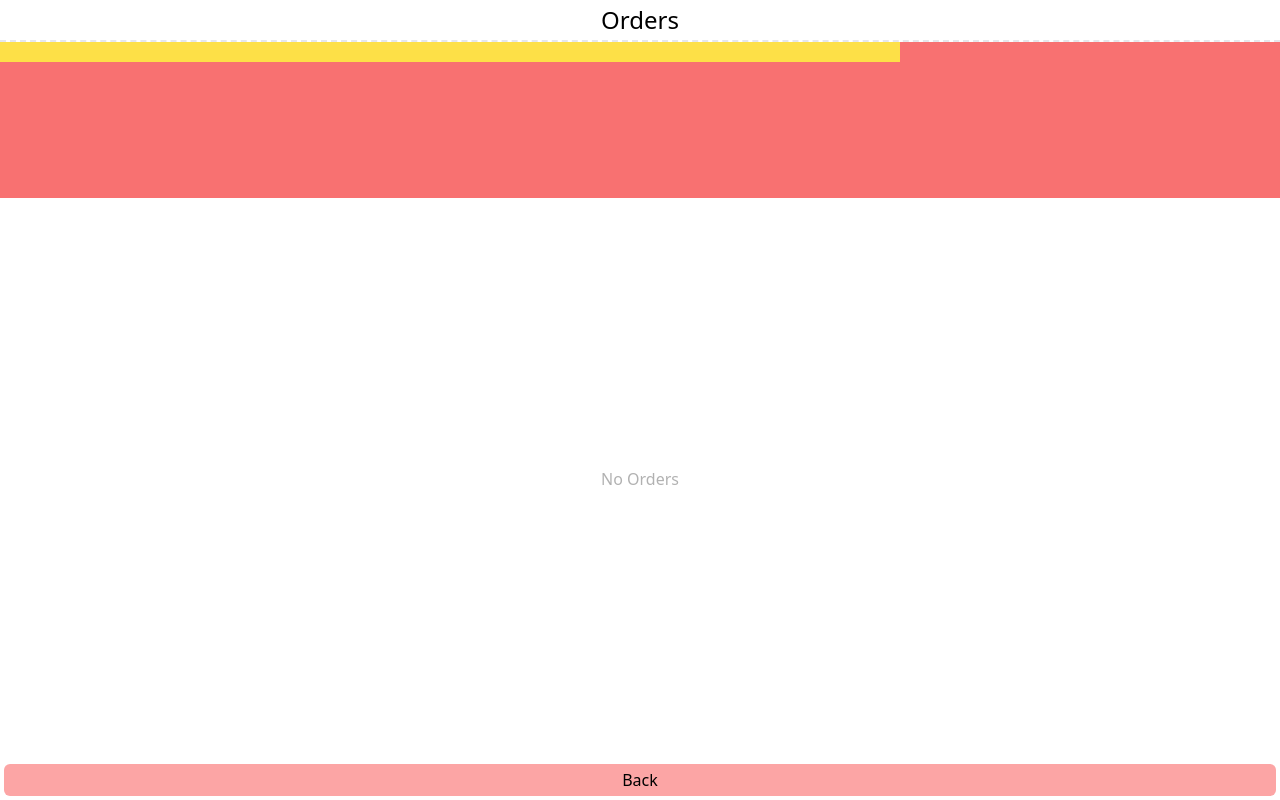
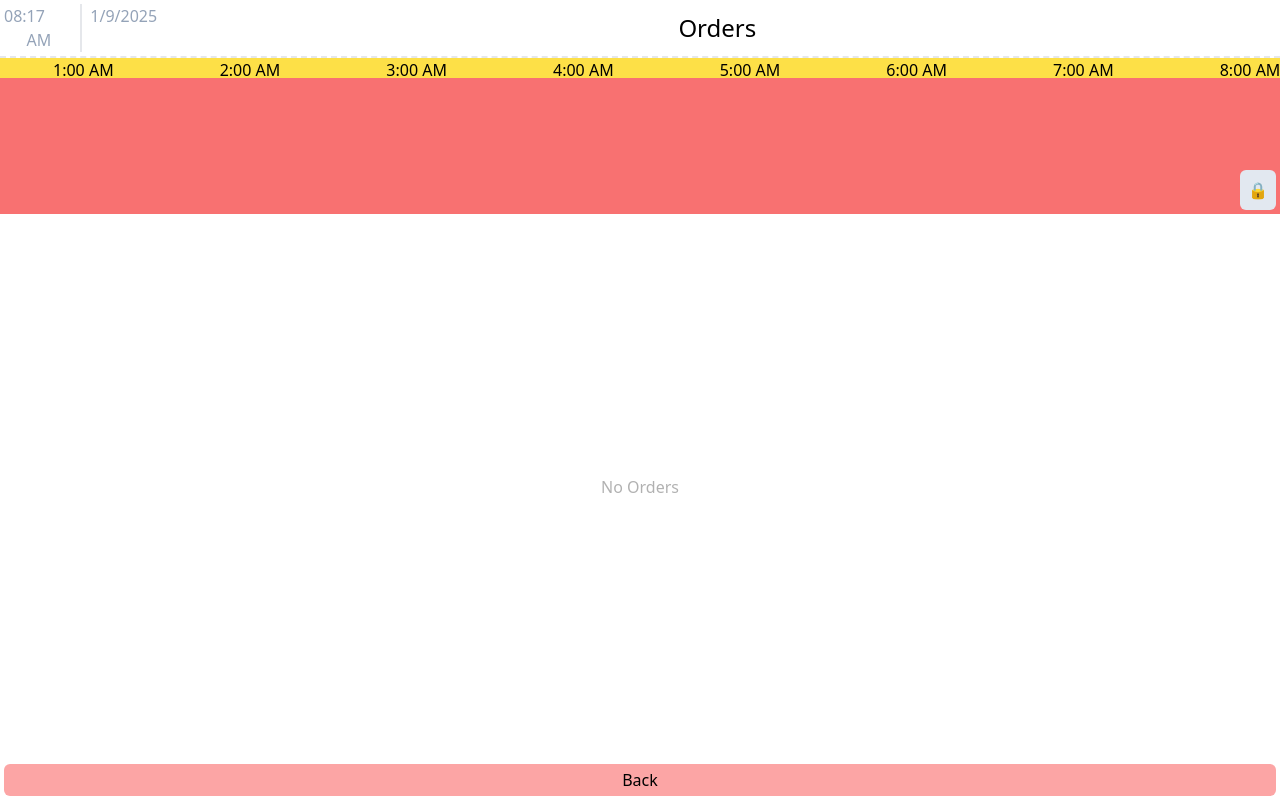
Before and after one commit to plachenko/DeliCounter, a SvelteKit app: page /orders in a window 1280 px wide. Built offline with nearby package versions, Linux system fonts and the light colour scheme.

Commit message:
adding timeline functionality

```diff
--- a/src/lib/components/Time.svelte
+++ b/src/lib/components/Time.svelte
@@ -4,6 +4,7 @@
 	let blink = $state(false);
 	let curTime = new Date();
 	let showFuture = $state(false);
+	let futureDateEl = $state(null);
 
 	let t1 = '01:34:00';
 	let t2 = '02:34:00';
@@ -71,6 +72,7 @@
 			<div class="w-full absolute h-full flex justify-center">
 				<div class="w-[200px] z-[999] absolute top-0 h-full">
 					<button
+						bind:this={futureDateEl}
 						onclick={() => addFutureDate()}
 						class={`${!showFuture ? 'bg-slate-400/20' : 'bg-green-400/20 font-bold border-red-400'} rounded-md border-2 absolute top-0 w-full h-full`}
 					>
--- a/src/routes/+page.svelte
+++ b/src/routes/+page.svelte
@@ -136,6 +136,7 @@
 		</div>
 		<button onclick={(startPrint = false)} class="absolute bg-red-400 p-2 rounded-md">Close</button>
 	{/if}
+
 	{#if addingFuture}
 		<div class="absolute z-[9999] top-1 flex justify-center w-full">
 			<input
@@ -152,6 +153,7 @@
 			/>
 		</div>
 	{/if}
+
 	{#if startOrder}
 		{#if showIngredients}
 			<div
@@ -202,8 +204,15 @@
 			<button
 				onclick={() => (orderType = orderType ? 0 : 1)}
 				class="top-1 absolute right-1 rounded-md border-2 bg-slate-300/30 px-1"
-				>{orderTypes[orderType]}</button
-			>
+				>
+
+				{#if orderType == 1}
+				📱
+				{:else}
+				🧑
+				{/if}
+				{orderTypes[orderType]}
+				</button>
 		</div>
 		<div class="grid grid-cols-3 gap-1 grid-rows-3 h-full p-1">
 			{#each curArr as cat, idx}
@@ -272,6 +281,12 @@
 						}}
 						class="bg-slate-300 rounded-md p-3 flex-1"
 					>
+						{#if idx == 1}
+						📱
+						{:else}
+						🧑
+						{/if}
+
 						{orderTypes[idx]}
 					</button>
 				{/each}
--- a/src/routes/orders/+page.svelte
+++ b/src/routes/orders/+page.svelte
@@ -1,13 +1,23 @@
 <script>
 	import { onMount } from 'svelte';
+	import Time from '$lib/components/Time.svelte';
 	let orders = $state([]);
 	let showOrder = $state(false);
+	let cursor = $state(null);
+	let timeslotEl = $state(null);
+
+	let timeslotLock = $state(true);
 
 	let curOrder = $state(null);
 
 	let options = $state(['back', 'cancel order']);
 
 	$effect(() => {
+
+		if(showOrder==false){
+			focusCursor();
+		}
+
 		if (!orders[curOrder]?.finished) {
 			options[2] = 'finish order';
 		} else {
@@ -17,7 +27,24 @@
 
 	onMount(() => {
 		orders = JSON.parse(window.localStorage.getItem('allOrders')) || [];
+
+		window.requestAnimationFrame(moveCursor);
 	});
+
+	function moveCursor(el) {
+		if(showOrder) return;
+		let l = cursor.offsetLeft;
+		cursor.style.left = l+1 + 'px';
+		focusCursor();
+		setTimeout(() => {
+			window.requestAnimationFrame(moveCursor);
+		},1000)
+	}
+
+	function focusCursor(){
+		if(!timeslotLock) return;
+		timeslotEl.scrollLeft = cursor?.offsetLeft;
+	}
 
 	function setAllOrders() {
 		window.localStorage.setItem('allOrders', JSON.stringify(orders));
@@ -67,18 +94,46 @@
 {:else}
 	<div class="flex flex-col w-full h-full">
 		<div class="flex items-center p-1 border-b-2 border-dashed">
+			<Time />
 			<h3 class="text-2xl text-center flex-1">Orders</h3>
 			{#if orders.length}
 				<span>{orders.length}</span>
 			{/if}
 		</div>
 		<div class="flex-1 flex-col flex relative">
-			<div class="h-full flex flex-col flex-1 overflow-hidden">
-				<div class="bg-red-400 h-[200px] w-full relative overflow-x-auto">
-					<div class="absolute top-0 w-[900px] h-[20px] bg-yellow-300"></div>
+			<div class="h-full flex flex-col flex-1 overflow-hidden relative">
+				<div bind:this={timeslotEl} class="bg-red-400 h-[200px] w-full relative overflow-x-auto">
+					<div class="absolute w-full h-full">
+
+						<button onclick={() => { timeslotLock = !timeslotLock; focusCursor();}} class="bg-slate-200 p-2 absolute right-1 bottom-1 rounded-md z-[99]">
+						{#if timeslotLock}
+							🔒
+						{:else}
+							🔓
+						{/if}
+						</button>
+					</div>
+
+					<div class="absolute h-full overflow-x-auto relative">
+
+					<div bind:this={cursor} class="absolute h-full w-[10px] border-r-2 border-blue-400 z-[99] left-[2380px]"></div>
+					<div class="absolute flex top-0 w-[4000px] h-[20px] bg-yellow-300">
+						{#each Array(24) as time, idx}
+							<div class="flex-1 text-center">
+								<span>{idx%12 + 1}:00</span>
+								{#if idx >= 12}
+									<span>PM</span>
+								{:else}
+									<span>AM</span>
+								{/if}
+							</div>
+						{/each}
+
+					</div>
+				</div>
 				</div>
 				{#if orders.length}
-					<div class="bg-blue-400 h-full w-full relative overflow-y-auto">
+					<div class="h-full w-full relative overflow-y-auto">
 						<div class="overflow-y-auto absolute top-0 w-full h-full">
 							{#each orders as order, idx}
 								<button
@@ -88,7 +143,7 @@
 									}}
 									class="w-full p-2 flex border-b-2 bg-slate-300"
 								>
-									<span>
+									<span class="w-full flex">
 										<span>
 											{#if order.type == 'phone'}
 												📱
@@ -100,7 +155,7 @@
 											{order.name}
 										</span>
 										<span
-											class={`${order.finished ? 'line-through text-slate-600/40' : ''} w-full flex-1 text-right`}
+											class={`${order.finished ? 'line-through text-slate-600/40' : ''} text-right w-full flex-1`}
 											>{new Date(order.dateStart).toLocaleTimeString([], {
 												hour: '2-digit',
 												minute: '2-digit'
```
